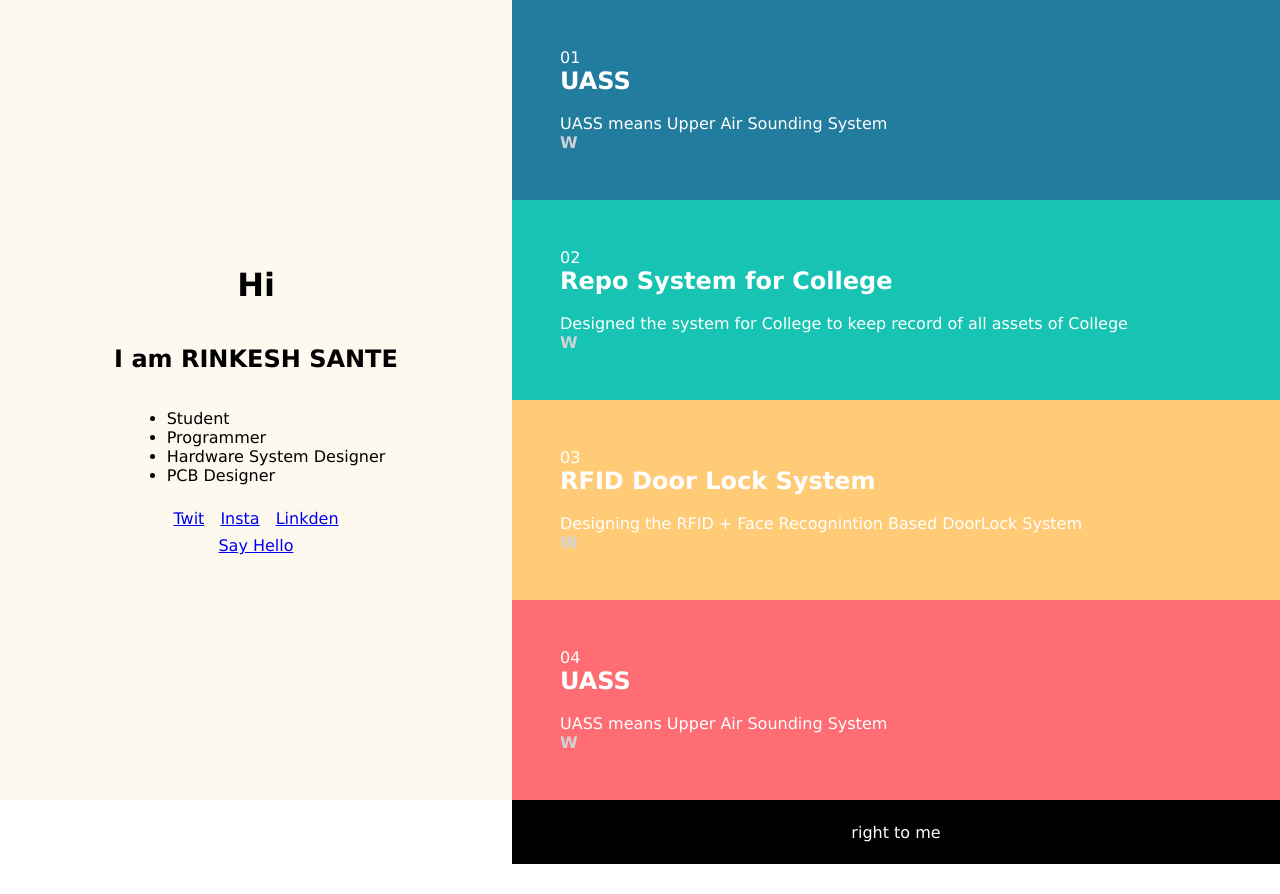
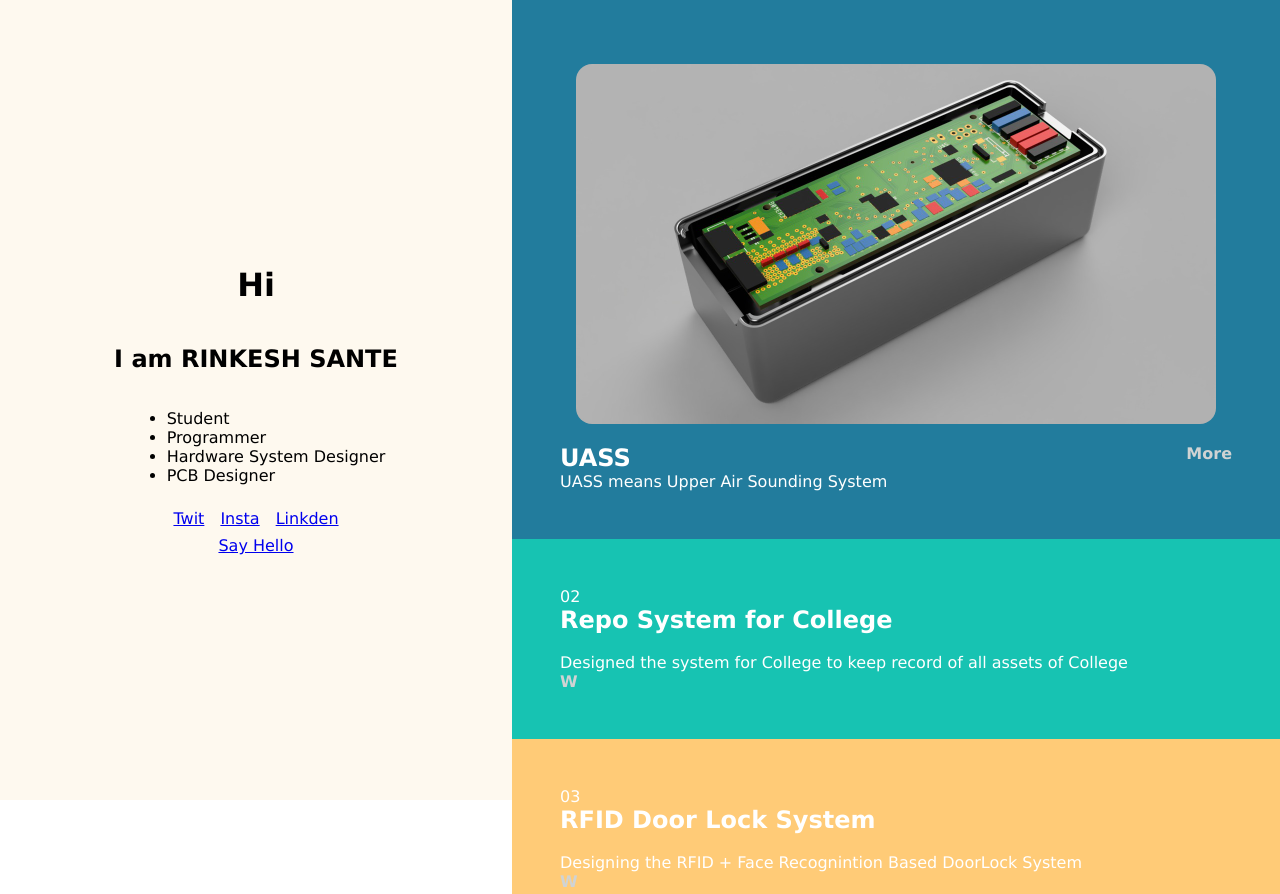
Before and after one commit to rinkeshsante/rinkeshsante.github.io, a plain HTML site: page index.html in a window 1280 px wide. Shown: the top 894 px of the page. Before the commit the page ends 864 px from the top, so only its background shows below. Drawn offline with Linux system fonts and the light colour scheme.

Commit message:
added 1 img and styling for it

```diff
--- a/css/style.css
+++ b/css/style.css
@@ -65,10 +65,6 @@ body::-webkit-scrollbar-thumb {
 }
 
 .panel {
-  -moz-box-sizing: border-box;
-  -webkit-box-sizing: border-box;
-  box-sizing: border-box;
-
   padding: 3rem;
 }
 
@@ -99,10 +95,35 @@ footer {
   justify-content: center;
 }
 
+.panel img {
+  width: 100%;
+  /* margin: 1rem; */
+  border-radius: 1rem;
+}
+
+.panel h2:hover {
+  color: var(--primary);
+  transition: 0.2s;
+  text-decoration: underline;
+}
+
+.wrapper {
+  margin: 1rem;
+}
+
+.panel header {
+  display: flex;
+  justify-content: space-between;
+}
+
 .p-link a {
   color: var(--secondary);
   font-weight: bolder;
   text-decoration: none;
+}
+
+.p-detail {
+  font-weight: lighter;
 }
 
 @media only screen and (min-width: 800px) {
--- a/index.html
+++ b/index.html
@@ -30,11 +30,19 @@
 
     <section class="panel-list">
       <article class="panel panel-1">
-        <p class="p-no">01</p>
-        <h2>UASS</h2>
-        <img src="" alt="" srcset="" />
+        <div class="wrapper">
+          <img
+            src="image/project/uass-model.jpg"
+            alt="Uass 3d Model"
+            srcset=""
+          />
+        </div>
+        <header>
+          <h2>UASS</h2>
+          <p class="p-link"><a href="">More</a></p>
+        </header>
+
         <p class="p-detail">UASS means Upper Air Sounding System</p>
-        <p class="p-link"><a href="">W</a></p>
       </article>
 
       <article class="panel panel-2">
```
Also changed, not shown: image/project/uass-model.jpg (added).
